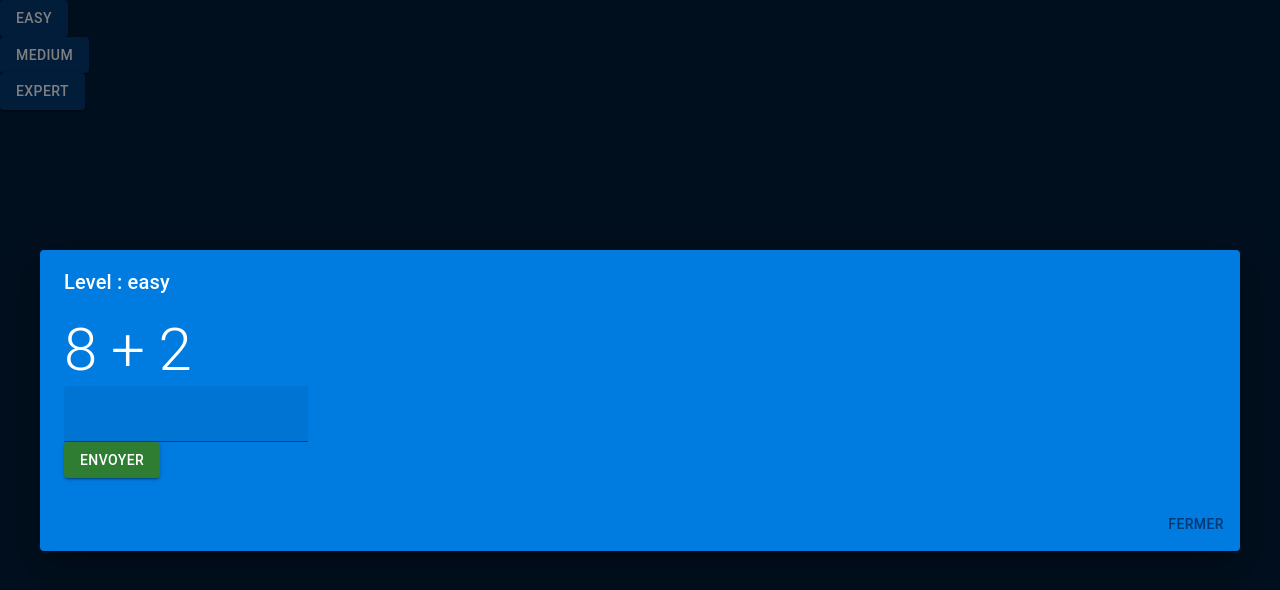
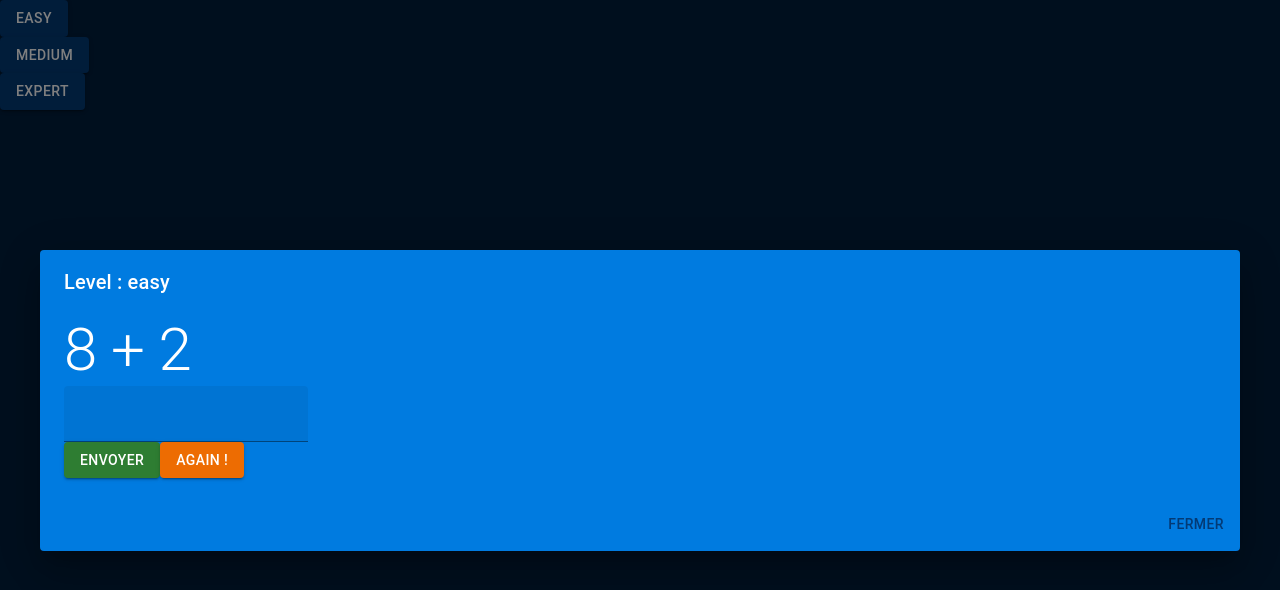
Before and after one commit to AlbanPel/GameReactP3, a React (Create React App) app in the folder app-game/: page / in a window 1280 px wide. Both pictures are taken after a click on the button "EASY". Shown: the top 590 px of the page. Built offline with nearby package versions, Linux system fonts and the light colour scheme.

Commit message:
Btn reset

```diff
--- a/app-game/src/components/Game.jsx
+++ b/app-game/src/components/Game.jsx
@@ -54,6 +54,12 @@ export default function Game({open, lvl, onClose}) {
             setMessage('Try again !')
         }
     }
+    const handleReset = () => {
+        setViewCat(false)
+        setViewAlert(false)
+        setUserInput(0)
+        randomMath()
+    }
 
     //log
     useEffect(()=>{
@@ -89,6 +95,13 @@ export default function Game({open, lvl, onClose}) {
                 >
                 Envoyer
                 </Button>
+                <Button
+                    variant={"contained"}
+                    color={"warning"}
+                    onClick={handleReset}
+                >
+                    Again !
+                </Button>
                 <div>
                     {viewAlert && <Alert severity={"warning"}>{message}</Alert>}
                 </div>
```
